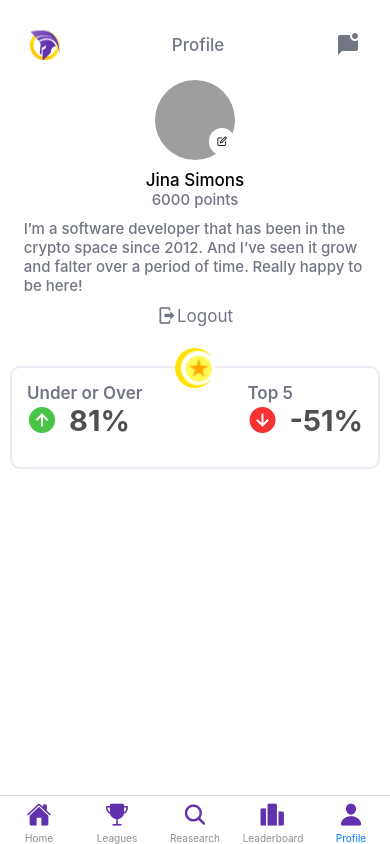
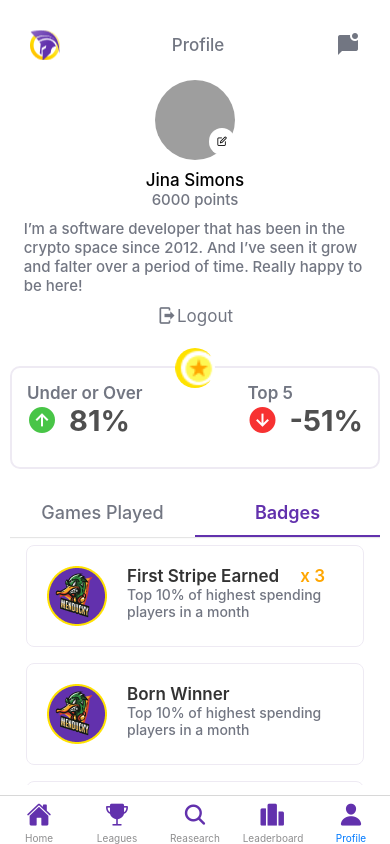
Before and after one commit to pilladipesh33/InterviewAnswers, a React Native app: screen /Profile in a window 390 px wide. Built offline with nearby package versions, Linux system fonts and the light colour scheme; grey boxes are pictures that could not be loaded.

Commit message:
flatlist added

```diff
--- a/package.json
+++ b/package.json
@@ -15,6 +15,7 @@
     "@react-navigation/native": "^6.1.7",
     "react": "18.2.0",
     "react-native": "0.72.3",
+    "react-native-pager-view": "^6.2.0",
     "react-native-safe-area-context": "^4.7.1",
     "react-native-screens": "^3.22.1",
     "react-native-tab-view": "^3.5.2",
--- /dev/null
+++ b/src/constant/BadgesData.js
@@ -0,0 +1,27 @@
+export const BadgesData = [
+    {
+        title: 'First Stripe Earned',
+        content: `Top 10% of highest spending ${'\n'}players in a month`,
+        multiply: 'x 3'
+      },
+      {
+        title: 'Born Winner',
+        content: `Top 10% of highest spending ${'\n'}players in a month`
+      },
+      {
+        title: 'Trader of the Month',
+        content: `Won 7 under-over games in a ${'\n'}row`
+      },
+      {
+        title: 'Rising Star',
+        content:`Top 10% of highest spending ${'\n'}players in a month`
+      },
+      {
+        title: 'Impossible',
+        content: `Top 10% of highest spending ${'\n'}players in a month`
+      },
+      {
+        title: 'First Stripe Earned',
+        content: `Top 10% of highest spending ${'\n'}players in a month`
+      }
+]
--- a/src/constant/Color.js
+++ b/src/constant/Color.js
@@ -13,5 +13,7 @@ export const Colors = {
     GREEN: '#2DABAD',
     GREY2: '#4F4F4F',
     RED: '#F73232',
-    LIGHT_GREEN: '#48C547'
+    LIGHT_GREEN: '#48C547',
+    BLACK2: '#333333',
+    GOLD: '#FFA600',
 }
--- /dev/null
+++ b/src/navigation/topTabNavigation.js
@@ -0,0 +1,43 @@
+import React from 'react';
+import { View, Text } from 'react-native'
+import {createMaterialTopTabNavigator} from '@react-navigation/material-top-tabs';
+import GamesPlayed from '../screen/GamesPlayed';
+import Badges from '../screen/Badges';
+import { Colors } from '../constant/Color';
+
+const Tab = createMaterialTopTabNavigator();
+
+export const TopTabNavigator = () => {
+    return (
+      <Tab.Navigator
+      initialRouteName='Badges'
+        sceneContainerStyle={{backgroundColor: 'white'}}
+        screenOptions={({route}) => ({
+            // // tabBarInactiveTintColor: '#616568',
+            // tabBarActiveTintColor: 'orange',
+            tabBarIndicatorStyle: {
+              backgroundColor: Colors.BLUE,
+              height: 2,
+            },
+            tabBarLabel: ({focused}) => {
+              return (
+                <View style={{width: 200, alignItems: 'center'}}>
+                  <Text
+                    style={{
+                      fontWeight: focused ? '600' : '500',
+                      fontSize: 18,
+                      lineHeight: 22,
+                      color: focused ? Colors.BLUE : Colors.DARK_GREY
+                    }}>
+                    {route.name}
+                  </Text>
+                </View>
+              );
+            },
+          })}
+        >
+        <Tab.Screen name={'Games Played'} component={GamesPlayed} />
+        <Tab.Screen name={'Badges'} component={Badges} />
+      </Tab.Navigator>
+    );
+  };
--- /dev/null
+++ b/src/screen/Badges.js
@@ -0,0 +1,70 @@
+import {View, Text, FlatList, StyleSheet, Image} from 'react-native';
+import React from 'react';
+import {BadgesData} from '../constant/BadgesData';
+import {Colors} from '../constant/Color';
+
+const Badges = () => {
+  const renderItem = ({item}) => (
+    <View style={styles.item}>
+      <Image
+        source={require('../../assets/images/badge.png')}
+        style={{height: 60, width: 60}}
+      />
+      <View style={{flexDirection: 'column'}}>
+        <View style={styles.headingContainer}>
+          <Text style={styles.title}>{item.title}</Text>
+          <Text style={{fontWeight: '600', fontSize: 17, color: Colors.GOLD}}>
+            {item.multiply}
+          </Text>
+        </View>
+        <Text style={styles.content}>{item.content}</Text>
+      </View>
+    </View>
+  );
+  return (
+    <View>
+      <FlatList
+        data={BadgesData}
+        renderItem={renderItem}
+        keyExtractor={item => item.id}
+      />
+    </View>
+  );
+};
+
+export default Badges;
+
+const styles = StyleSheet.create({
+  container: {
+    flex: 1,
+    padding: 16,
+    paddingTop: 10,
+    backgroundColor: 'transparent',
+  },
+  item: {
+    padding: 20,
+    marginVertical: 8,
+    marginHorizontal: 16,
+    borderRadius: 8,
+    borderColor: Colors.BORDER_COLOR,
+    borderWidth: 1,
+    flexDirection: 'row',
+  },
+  title: {
+    fontSize: 17,
+    color: Colors.BLACK2,
+    fontWeight: '600',
+    paddingLeft: 20,
+  },
+  content: {
+    fontSize: 14,
+    color: Colors.DARK_GREY,
+    fontWeight: '500',
+    paddingLeft: 20,
+  },
+  headingContainer: {
+    flexDirection: 'row',
+    justifyContent: 'space-between',
+    alignItems: 'center'
+  }
+});
--- /dev/null
+++ b/src/screen/GamesPlayed.js
@@ -0,0 +1,12 @@
+import { View, Text } from 'react-native'
+import React from 'react'
+
+const GamesPlayed = () => {
+  return (
+    <View>
+      <Text>GamesPlayed</Text>
+    </View>
+  )
+}
+
+export default GamesPlayed
--- a/src/screen/Profile.js
+++ b/src/screen/Profile.js
@@ -1,9 +1,10 @@
-import {View, Text, StyleSheet, Image, TouchableOpacity} from 'react-native';
+import {View, Text, StyleSheet, Image, TouchableOpacity, ScrollView} from 'react-native';
 import React from 'react';
 import {Colors} from '../constant/Color';
 import MaterialCommunityIcons from 'react-native-vector-icons/MaterialCommunityIcons';
 import {ProfilePicture} from '../constant/ProfileEdit';
 import {BoxWithIcon} from '../constant/BoxWithIcon';
+import {TopTabNavigator} from '../navigation/topTabNavigation';
 
 const Profile = () => {
   return (
@@ -44,9 +45,11 @@ const Profile = () => {
           </Text>
         </View>
       </View>
-      <View style={{paddingTop: 40}}>
+      <View style={{paddingTop: 40, paddingBottom: 20}}>
         <BoxWithIcon />
       </View>
+
+        <TopTabNavigator />
     </View>
   );
 };
```
Also changed, not shown: assets/images/badge.png (added), 1 other file (tests, documents, lock files or other folders).
